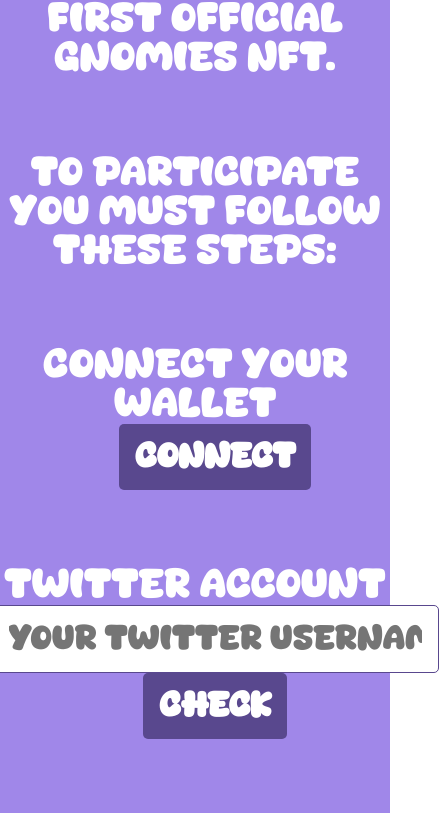
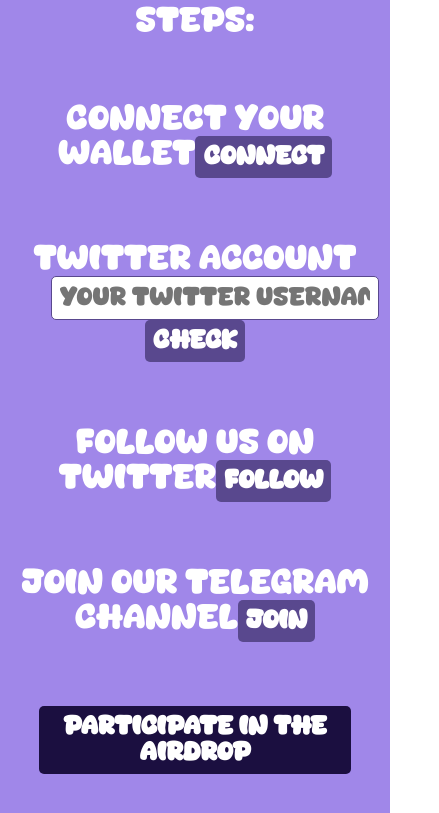
Before and after one commit to gnomies-land/gnomies-land.github.io, a React (Create React App) app: page /phantom in a window 390 px wide. Shown: the part 836-1649 px from the top of the page, 439 px wide, since content can reach past the window. Built offline with nearby package versions, Linux system fonts and the light colour scheme; no server answers; the database is empty.

Commit message:
Update site title link in Navbar.jsx

```diff
--- a/src/App.jsx
+++ b/src/App.jsx
@@ -6,6 +6,8 @@ import Phantom from "./components/Phantom";
 import { Route, Routes } from "react-router-dom";
 import Footer from "./components/Footer";
 import Roadmap from "./components/Roadmap";
+import { useLocation } from "react-router-dom";
+import { useEffect, useState } from "react";
 
 function FullHome() {
   return (
@@ -17,8 +19,22 @@ function FullHome() {
   );
 }
 export default function App() {
+  const location = useLocation();
+  const [backgroundColor, setBackgroundColor] = useState('#9ce2f9');  // Color por defecto
+
+  useEffect(() => {
+    // Cambiar el color de fondo basado en la ruta
+    switch(location.pathname) {
+      case '/phantom':
+        setBackgroundColor('#a087e9');
+        break;
+      default:
+        setBackgroundColor('#9ce2f9');
+    }
+  }, [location]);
+
   return (
-    <main className="App">
+    <main className="App" style={{ transition: 'background-color 2.5s ease', backgroundColor: backgroundColor }}>
       <Navbar />
       <div className="container">
         <Routes>
--- a/src/Components/Navbar.jsx
+++ b/src/Components/Navbar.jsx
@@ -12,10 +12,10 @@ export default function Navbar() {
           : "app-nav"
       }
     >
-      <a href="/#home" className="site-title">
+      <Link to="/" className="site-title">
         <img src={logo} className="App-logo" alt="logo" />
         Gnomies Land
-      </a>
+      </Link>
       <ul>
         <CustomA to="/#home" className="Nav-text">
           Home
--- a/src/Components/Phantom.jsx
+++ b/src/Components/Phantom.jsx
@@ -1,19 +1,30 @@
-import React, { useState } from 'react';
-import { db } from '../firebase-config'; // Asegúrate de tener configurado esto
+import React, { useState } from "react";
+import { db } from "../firebase-config"; // Asegúrate de tener configurado esto
 import { addDoc, collection, query, where, getDocs } from "firebase/firestore";
 import phantomGnomie from "../assets/phantom-gnomie.png";
 import airdropTitle from "../assets/airdrop-title.png";
 
 export default function Phantom() {
-    const [twitterUsername, setTwitterUsername] = useState('');
-    const [wallet, setWallet] = useState('');
+  const airDropLimit = 1500;
+  const [twitterUsername, setTwitterUsername] = useState("");
+  const [wallet, setWallet] = useState("");
   const handleTwitterChange = (event) => {
-      setTwitterUsername(event.target.value.replace('@', ''));
+    setTwitterUsername(event.target.value.replace("@", ""));
     // remove invalid chars  to mactch /^@?(\w){1,15}$/;
-      setTwitterUsername(event.target.value.replace(/[^a-zA-Z0-9_]/g, ''));
+    setTwitterUsername(event.target.value.replace(/[^a-zA-Z0-9_]/g, ""));
   };
 
-    const handleParticipate = async (el) => {
+  const handleParticipate = async () => {
+    if (walletsCount >= airDropLimit) {
+      alert("The airdrop is full.");
+      window.location.reload();
+      return;
+    }
+    //check if the user has already participated
+    if (localStorage.getItem("airdrop")) {
+      alert("You have already participated in the airdrop.");
+      return;
+    }
     // Verificar si el usuario y la cartera ya están en la base de datos
     const q = query(collection(db, "wallets"), where("wallet", "==", wallet));
     const querySnapshot = await getDocs(q);
@@ -21,26 +32,32 @@ export default function Phantom() {
       // Añadir usuario a la base de datos
       await addDoc(collection(db, "wallets"), {
         wallet: wallet,
-            twitter: twitterUsername
+        twitter: twitterUsername,
       });
-          alert("You have now entered into the Airdrop!");
+      alert("Congratulations! You have now entered into the Airdrop!");
+      // save on local storage tha the user has participated
+      localStorage.setItem("airdrop", "true");
       // reload page
       window.location.reload();
     } else {
-            alert('You have already entered the Airdrop.');
+      alert("Your wallet is already in the airdrop.");
     }
   };
 
   const ConnectButton = () => {
     return (
-        <button className="phantom-button" disabled={wallet ? true : false} onClick={(el) => handleConnect(el)}>
+      <button
+        className="phantom-button"
+        disabled={wallet ? true : false}
+        onClick={(el) => handleConnect(el)}
+      >
         {wallet ? "Connected" : "Connect"}
       </button>
     );
   };
 
   const getProvider = () => {
-      if ('phantom' in window) {
+    if ("phantom" in window) {
       const provider = window.phantom?.solana;
 
       if (provider?.isPhantom) {
@@ -54,8 +71,10 @@ export default function Phantom() {
   const handleConnect = async (el) => {
     let provider = getProvider();
     if (!provider) {
-      window.alert('Phantom wallet is not installed. Install Phantom wallet and try again.');
-      window.open('https://phantom.app/', '_blank');
+      window.alert(
+        "Phantom wallet is not installed. Install Phantom wallet and try again."
+      );
+      window.open("https://phantom.app/", "_blank");
       return;
     }
     try {
@@ -69,28 +88,48 @@ export default function Phantom() {
       // disable button
       el.target.disabled = true;
       toggleParticipate();
-
     } catch (err) {
-      alert('Error connecting to Phantom wallet');
+      alert("Error connecting to Phantom wallet");
     }
   };
 
-  const toggleParticipate = () =>
-    (document.querySelector(".participate-button").disabled =
+  const toggleParticipate = () => {
+    document.querySelector(".participate-button").disabled =
       wallet &&
       twitterUsername &&
       document.querySelector(".follow-button").innerHTML === "Followed" &&
       document.querySelector(".join-button").innerHTML === "Joined"
         ? false
-        : true);
+        : true;
+    if (document.querySelector(".participate-button").disabled === false) {
+      document
+        .querySelector(".participate-button")
+        .addEventListener("click", handleParticipate);
+    }
+  };
 
+  const getConnectedWalletsCount = async () => {
+    const q = query(collection(db, "wallets"));
+    const querySnapshot = await getDocs(q);
+    return querySnapshot.size;
+  };
 
+  // wait until getConnectedWalletsCount is resolved
+  let walletsCount = 0;
 
-
+  getConnectedWalletsCount().then((count) => {
+    document
+      .getElementById("phantom")
+      .querySelector(
+        ".phantom-description"
+      ).innerHTML = `wallets connected: ${count} / ${airDropLimit}`;
+    walletsCount = count;
+  });
   return (
     <div className="phantom-container" id="phantom">
       <img src={airdropTitle} className="App-image" alt="logo" />
       <h1 className="phantom-heading">Connect to Phantom Wallet</h1>
+      <p className="phantom-description">wallets connected</p>
       <p className="phantom-description">
         We will be holding a Airdrop for the first official gnomies nft.
       </p>
@@ -107,23 +146,25 @@ export default function Phantom() {
           onChange={handleTwitterChange}
           placeholder="Your Twitter Username"
           className="phantom-input twitter-input"
-
         />
         <button
           className="phantom-button check-button"
           onClick={async (el) => {
             const twitterRegex = /^@?(\w){1,15}$/;
             if (!twitterRegex.test(twitterUsername)) {
-                alert('Invalid twitter username.');
+              alert("Invalid twitter username.");
               return;
             }
             // Check if the user has connected their wallet
-              const q = query(collection(db, "wallets"), where("twitter", "==", twitterUsername));
+            const q = query(
+              collection(db, "wallets"),
+              where("twitter", "==", twitterUsername)
+            );
             const querySnapshot = await getDocs(q);
             console.log(querySnapshot);
             if (!querySnapshot.empty) {
-                alert('This twitter account has already been used.');
-              }else {
+              alert("This twitter account has already been used.");
+            } else {
               el.target.innerHTML = "Checked";
               el.target.disabled = true;
               document.querySelector(".twitter-input").disabled = true;
@@ -162,14 +203,11 @@ export default function Phantom() {
           Join
         </button>
       </p>
-
-        <button
-          className="phantom-button participate-button"
-          onClick={handleParticipate}
-          disabled={true}
-        >
+      <p>
+        <button className="phantom-button participate-button" disabled={true}>
           Participate in the Airdrop
         </button>
+      </p>
       <img src={phantomGnomie} className="App-image" alt="logo" />
     </div>
   );
--- a/src/index.css
+++ b/src/index.css
@@ -221,7 +221,6 @@ code {
   justify-content: center;
   font-size: calc(30px + 2vmin);
   color: white;
-  background-color: #a087e9;
   font-family: 'Pingsan', sans-serif;
   padding-top: 5rem;
   min-height: 100%;
@@ -300,7 +299,6 @@ code {
   align-items: center;
   justify-content: center;
   gap: 1rem;
-  padding: 10rem;
   color: white;
   font-weight: bold;
   text-align: center;
@@ -310,3 +308,25 @@ code {
   /* Even moooore text readability */
   font-size: 2rem;
 }
+
+@media screen and (max-width: 1200px) {
+  .phantom-container {
+    padding-top: 2rem;
+    padding-bottom: 2rem;
+    font-size: 2rem;
+  }
+  .phantom-heading {
+    font-size: 3rem;
+  }
+  .phantom-input {
+    font-size: 1.5rem;
+    padding: 0.5rem;
+    max-width: 80%;
+  }
+  .phantom-button {
+    font-size: 1.5rem;
+    padding: 0.5rem;
+    margin-left: 0;
+    max-width: 80%;
+  }
+}
```
Lines whose indentation alone changed are shown as unchanged.
